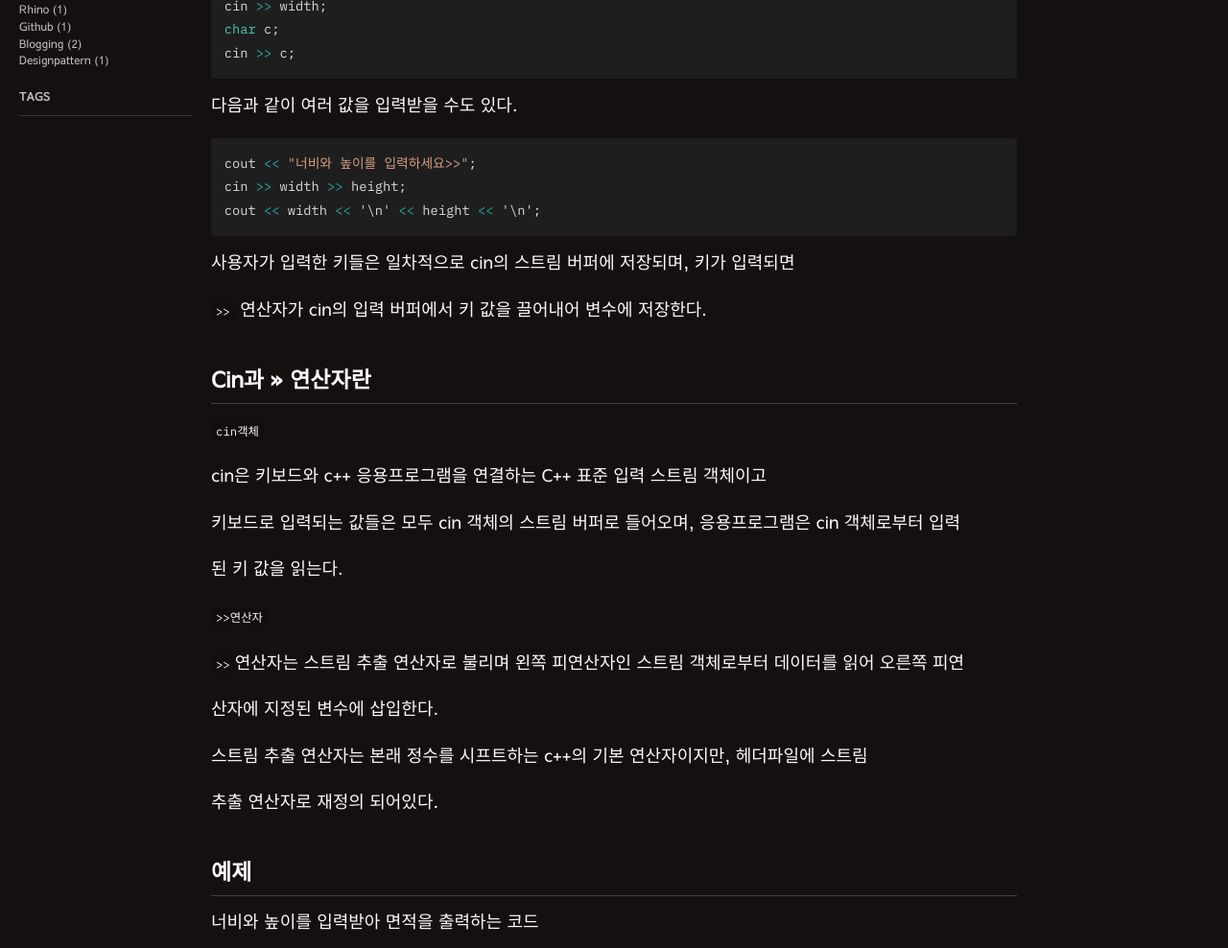
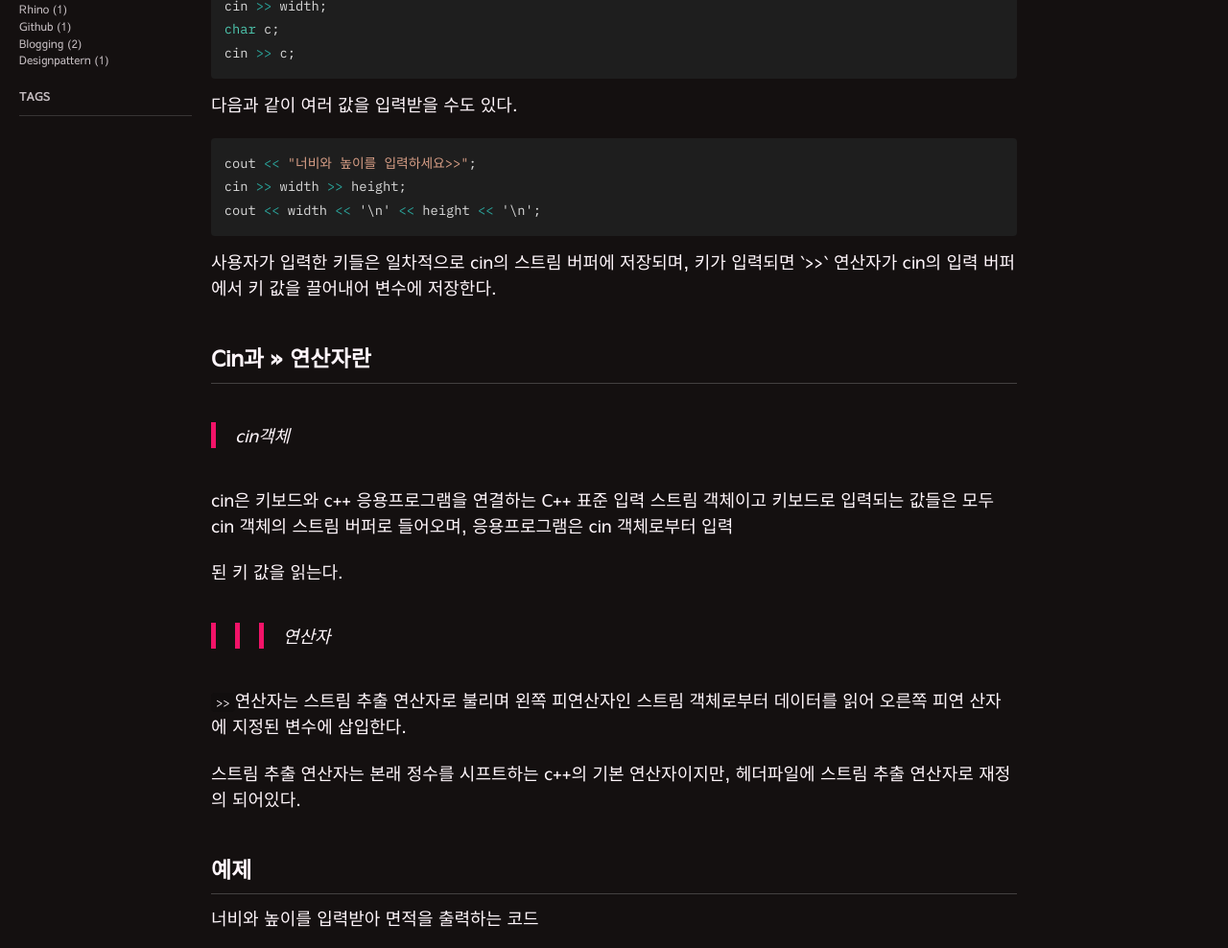
Before and after one commit to lesslate/lesslate.github.io, a Jekyll site: the page built from _posts/Cpp/2018-08-14-C++ 키입력.md, in a window 1280 px wide and 1400 px high, scrolled down 707 px, cut to the strip 0-988 px from the top of the window. Shown: the whole strip at 96% size. Built offline with Jekyll 4.4.1, drawn with Linux system fonts in a browser that asks for light colours; nearby versions of some CDN libraries; some web fonts are replaced; comment, search, counter and statistics services are not loaded.

Commit message:
Update 2018-08-14-C++ 키입력.md

````diff
--- a/_posts/Cpp/2018-08-14-C++ 키입력.md
+++ b/_posts/Cpp/2018-08-14-C++ 키입력.md
@@ -18,16 +18,15 @@ sidebar_main: true
 C++에서는 cin과 >> 연산자를 이용하여 키를 입력 받는다.
 
 cin과 >>는 <iostream> 헤더파일에 선언되어 있으므로 서두에 다음과 같이 적는다.
- ```c++
+
+```cpp
  #include <iostream>
   using namespace std;
 ```
 
-
-
 정수형 변수 width와 문자형 변수 c에 각각 정수와 문자를 받는 코드
 
-```c++
+```cpp
 int width;
 cin >> width;
 char c;
@@ -36,35 +35,29 @@ cin >> c;
 
 다음과 같이 여러 값을 입력받을 수도 있다.
 
-```c++
+```cpp
 cout << "너비와 높이를 입력하세요>>";
 cin >> width >> height;
 cout << width << '\n' << height << '\n';
 ```
 
-사용자가 입력한 키들은 일차적으로 cin의 스트림 버퍼에 저장되며, <enter>키가 입력되면
-
-`>>` 연산자가 cin의 입력 버퍼에서 키 값을 끌어내어 변수에 저장한다.
+사용자가 입력한 키들은 일차적으로 cin의 스트림 버퍼에 저장되며, <enter>키가 입력되면 `>>` 연산자가 cin의 입력 버퍼에서 키 값을 끌어내어 변수에 저장한다.
 
 ## Cin과 >> 연산자란
 
-``cin객체``
+> cin객체
 
-cin은 키보드와 c++ 응용프로그램을 연결하는 C++ 표준 입력 스트림 객체이고
-
-키보드로 입력되는 값들은 모두 cin 객체의 스트림 버퍼로 들어오며, 응용프로그램은 cin 객체로부터 입력
+cin은 키보드와 c++ 응용프로그램을 연결하는 C++ 표준 입력 스트림 객체이고 키보드로 입력되는 값들은 모두 cin 객체의 스트림 버퍼로 들어오며, 응용프로그램은 cin 객체로부터 입력
 
 된 키 값을 읽는다.
 
 
-``>>연산자``
+> >>연산자
 
 `>>`연산자는 스트림 추출 연산자로 불리며 왼쪽 피연산자인 스트림 객체로부터 데이터를 읽어 오른쪽 피연
-
 산자에 지정된 변수에 삽입한다.
 
 스트림 추출 연산자는 본래 정수를 시프트하는 c++의 기본 연산자이지만, <iostream> 헤더파일에 스트림
-
 추출 연산자로 재정의 되어있다.
 
 
````
